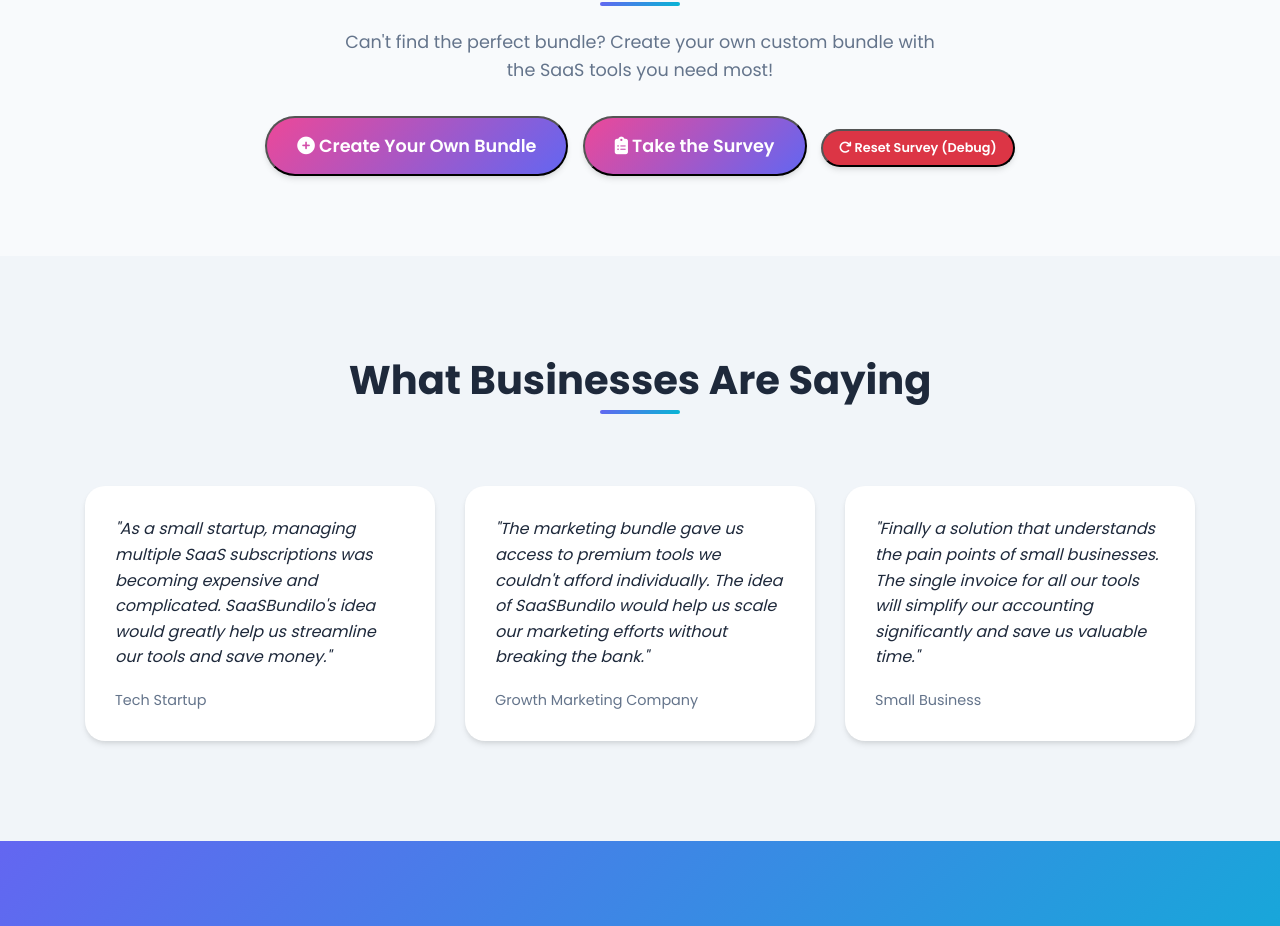
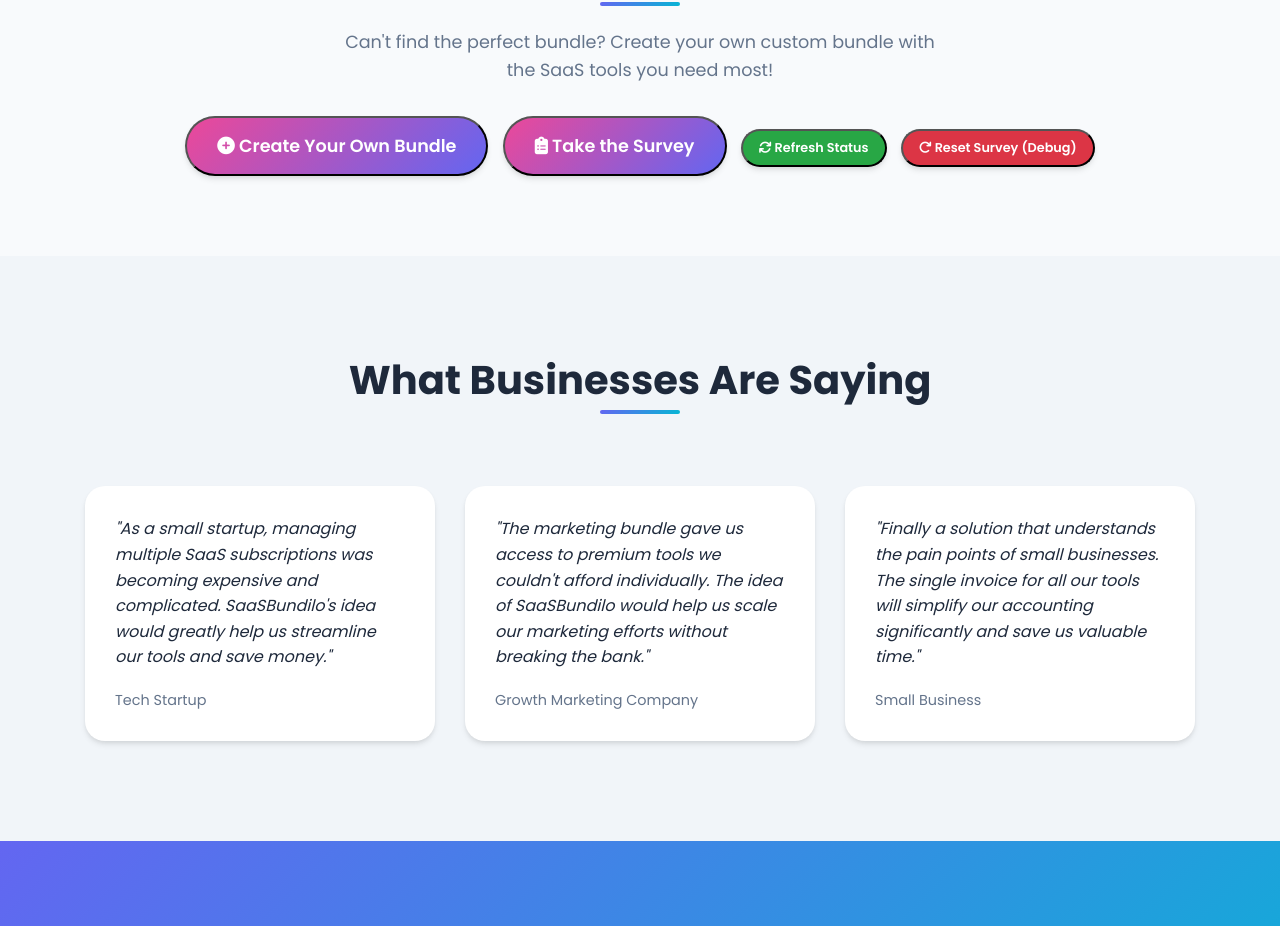
Before and after one commit to Sanjayraj-19/ZapBundle, a website: page index.html in a window 1280 px wide. Shown: the part 3577-4503 px from the top of the page. Drawn offline with Linux system fonts and the light colour scheme.

Commit message:
Add debugging for survey completion issue and refresh status button

```diff
--- a/index.html
+++ b/index.html
@@ -1276,6 +1276,7 @@
     </p>
     <button class="survey-button fade-in" onclick="scrollToCreateBundle()"><i class="fas fa-plus-circle"></i> Create Your Own Bundle</button>
     <button class="survey-button fade-in" id="surveyBtn" onclick="startSurvey()" style="background: var(--gradient-2); margin-left: 10px;"><i class="fas fa-clipboard-list"></i> Take Survey</button>
+    <button class="survey-button fade-in" onclick="forceRefreshSurveyStatus()" style="background: #28a745; margin-left: 10px; font-size: 0.8rem; padding: 8px 16px;"><i class="fas fa-sync"></i> Refresh Status</button>
     <button class="survey-button fade-in" id="resetSurveyBtn" onclick="resetSurveyData()" style="background: #dc3545; margin-left: 10px; font-size: 0.8rem; padding: 8px 16px;"><i class="fas fa-redo"></i> Reset Survey (Debug)</button>
   </section>
 
@@ -1564,15 +1565,18 @@
 
         if (response.ok) {
           const profile = await response.json();
+          console.log('🔍 Profile survey status:', profile.surveyCompleted);
 
           if (profile.surveyCompleted) {
             // User has completed the survey in database
+            console.log('✅ Survey completed - updating button');
             surveyBtn.innerHTML = '<i class="fas fa-check-circle"></i> Survey Completed';
             surveyBtn.style.background = 'linear-gradient(135deg, var(--success) 0%, var(--accent) 100%)';
             surveyBtn.onclick = function() {
               alert('Thank you for completing our survey! 🎉');
             };
           } else {
+            console.log('❌ Survey not completed - checking partial data');
             // Check if user has partial survey data
             try {
               const surveyResponse = await fetch('https://zapbundle.onrender.com/api/survey', {
@@ -1686,6 +1690,7 @@
 
         const profile = await profileResponse.json();
         console.log('👤 Profile data:', profile);
+        console.log('👤 Profile surveyCompleted field:', profile.surveyCompleted, typeof profile.surveyCompleted);
 
         // Check survey status
         console.log('📋 Fetching survey data...');
@@ -1865,6 +1870,21 @@
       setTimeout(() => {
         checkAndShowNotification();
       }, 2000);
+    }
+
+    // Force refresh survey status (debug function)
+    async function forceRefreshSurveyStatus() {
+      console.log('🔄 Force refreshing survey status...');
+
+      // Update survey button
+      await updateSurveyButton();
+
+      // Reset and check notifications
+      notificationShown = false;
+      await checkAndShowNotification();
+
+      console.log('✅ Survey status refreshed');
+      alert('Survey status refreshed! Check console for details.');
     }
 
     // Scroll to create bundle section
@@ -2743,6 +2763,8 @@
         );
 
         const isComplete = unansweredRequired.length === 0;
+        console.log('📋 Survey submission - isComplete:', isComplete);
+        console.log('📋 Unanswered required questions:', unansweredRequired.length);
 
         const response = await fetch('https://zapbundle.onrender.com/api/survey', {
           method: 'POST',
```
